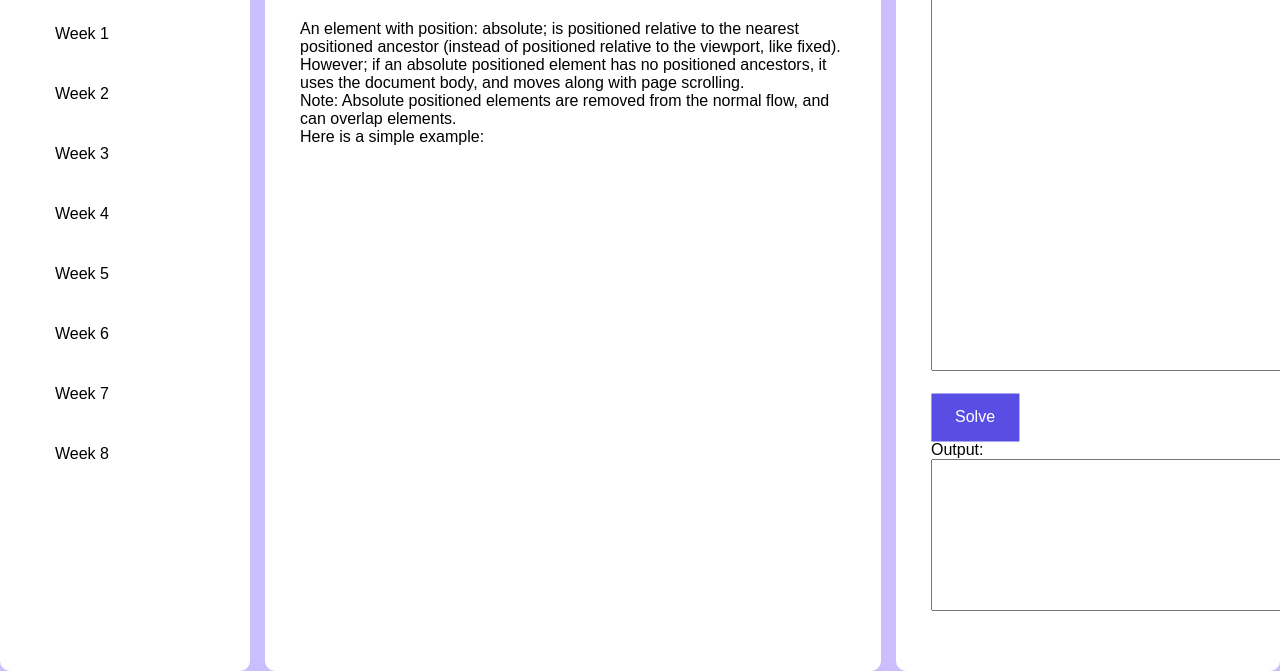
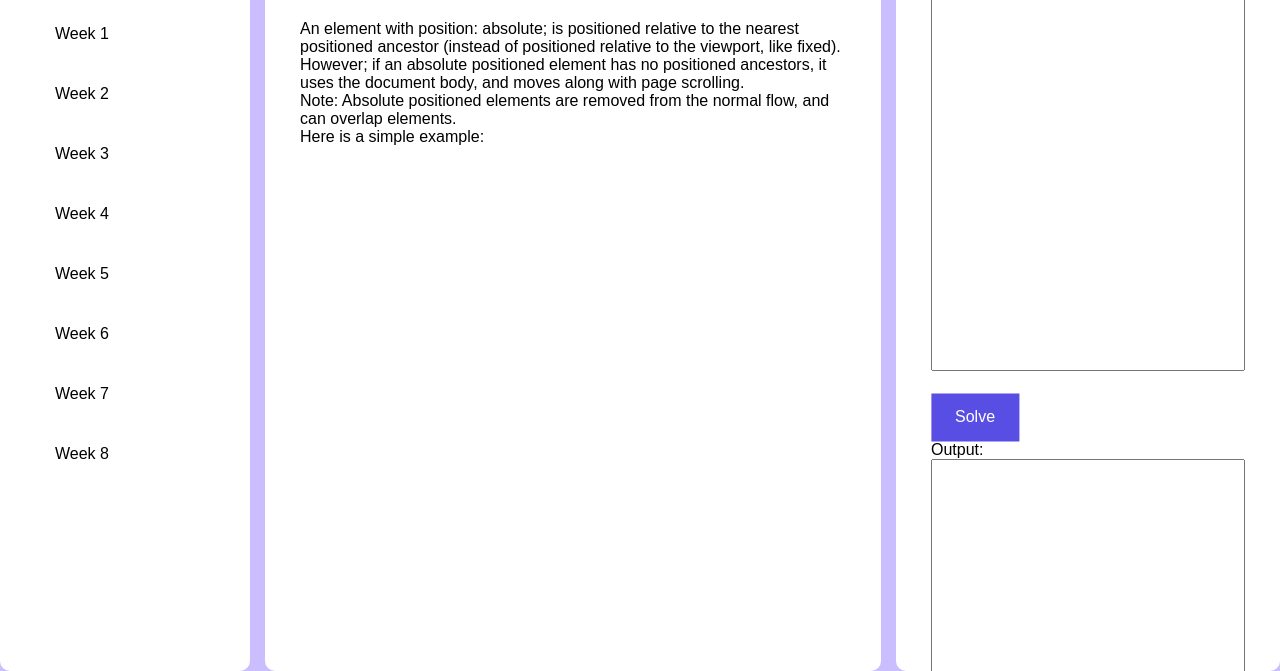
Before and after one commit to Sonyaaa211/Project-I-IT3150, a website: page Project-1-SonNK215471.html in a window 1280 px wide. Shown: the part 129-800 px from the top of the page. Drawn offline with nearby package versions, Linux system fonts and the light colour scheme.

Commit message:
complete

```diff
--- a/Project-1-SonNK215471.html
+++ b/Project-1-SonNK215471.html
@@ -320,6 +320,7 @@ Here is a simple example:
     <div class="solution-view">
         <div class="content">
             <label for="message">Input:
+                <br>
                 <textarea id="input" name="input" rows="30" cols="50">
                 </textarea><br>
             </label><br>
@@ -330,7 +331,8 @@ Here is a simple example:
                 </svg>
               </button><br>
             <label for="message">Output:
-                <textarea id="output" name="output" rows="10" cols="50">
+                <br>
+                <textarea id="output" name="output" rows="20" cols="50">
                 </textarea><br>
             </label><br>
 
--- a/styles.css
+++ b/styles.css
@@ -190,3 +190,8 @@
 button:active > svg > path {
     d: path("M0,0 C30,10 70,10 100,0 C95,30 95,70 100,100 C70,90 30,90 0,100 C5,70 5,30 0,0");
 }
+
+textarea{
+    resize: none;
+    width: 100%;
+}
```
Lines whose indentation alone changed are shown as unchanged.
